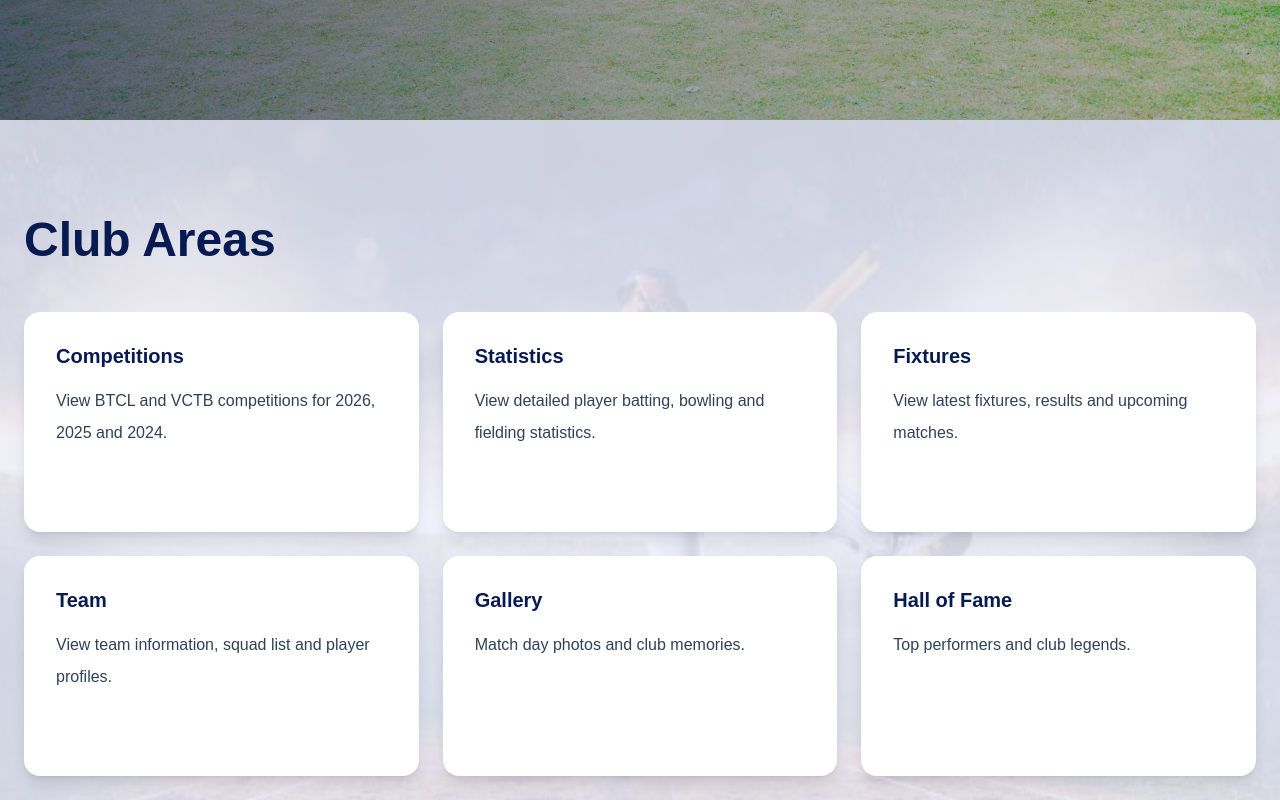
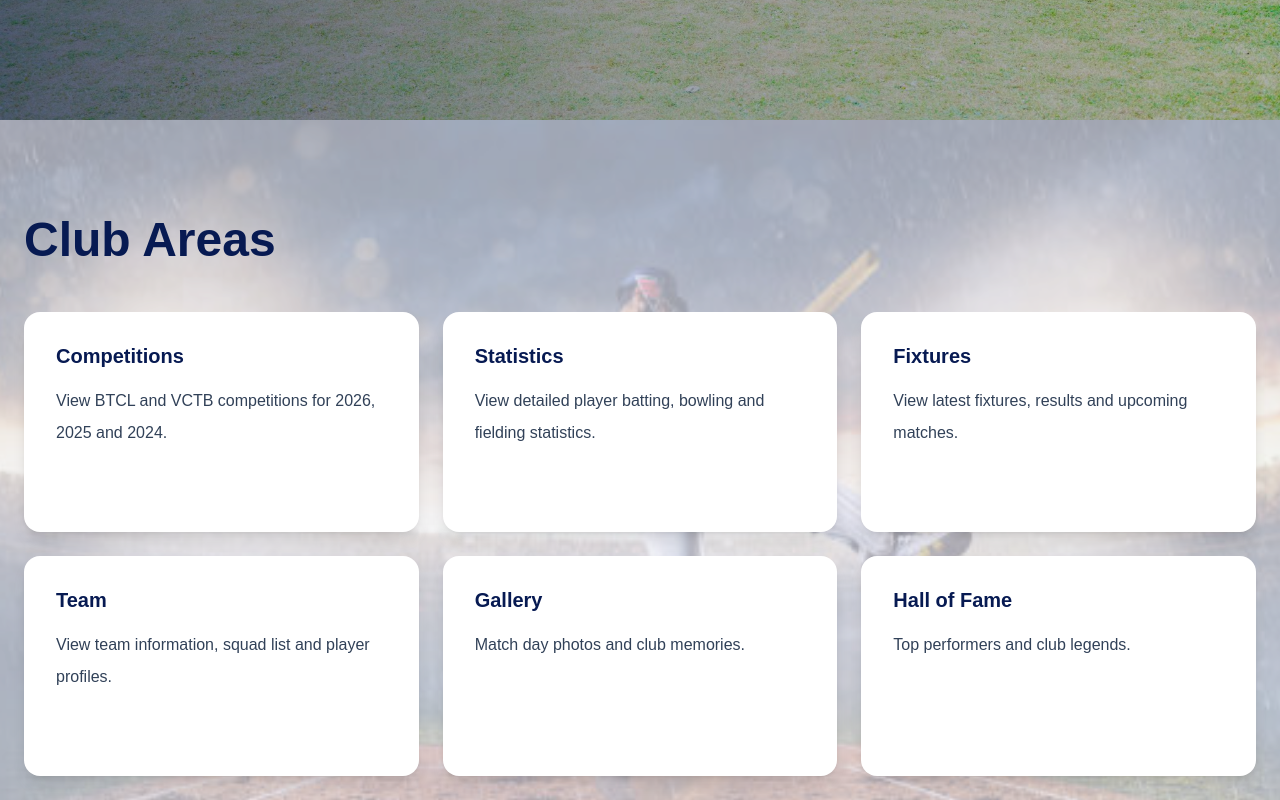
Before and after one commit to thanusan97-blip/spiders-cricket-club, a Next.js app: page / in a window 1280 px wide. Shown: the part 680-1480 px from the top of the page. Built offline with nearby package versions, Linux system fonts and the light colour scheme.

Commit message:
Improved club background visibility

```diff
--- a/app/page.tsx
+++ b/app/page.tsx
@@ -163,10 +163,10 @@ export default function HomePage() {
     src="/home/club-bg.jpg"
     alt="Club Background"
     fill
-    className="object-cover opacity-40"
+    className="object-cover opacity-55"
   />
 
-  <div className="absolute inset-0 bg-[#eef2ff]/65" />
+  <div className="absolute inset-0 bg-[#eef2ff]/40" />
 </div>
         <div className="relative z-10 mx-auto max-w-7xl">
 
```
